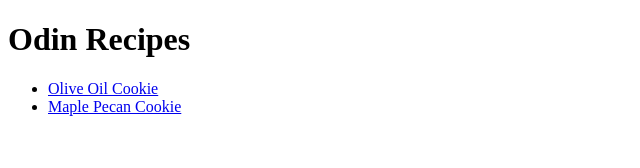
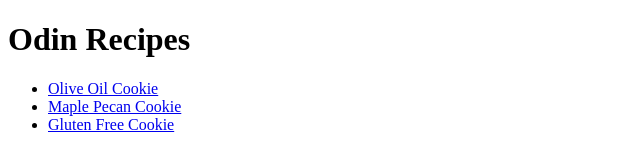
Before and after one commit to samhabib/odin-recipes, a plain HTML site: page index.html in a window 1280 px wide. Shown: the whole page, without its empty margins (0-640 px from the left). Drawn offline with Linux system fonts and the light colour scheme.

Commit message:
Add anchor href for Gluten Free Cookie on index

```diff
--- a/index.html
+++ b/index.html
@@ -7,6 +7,7 @@
         <ul>
             <li> <a href="recipes/olive-oil-cookie.html">Olive Oil Cookie</a> </li>
             <li> <a href="recipes/maple-pecan-cookie.html">Maple Pecan Cookie</a> </li>
+            <li> <a href="recipes/gluten-free-cookie.html">Gluten Free Cookie</a></li>
         </ul>
     </body>
 </html>
```
